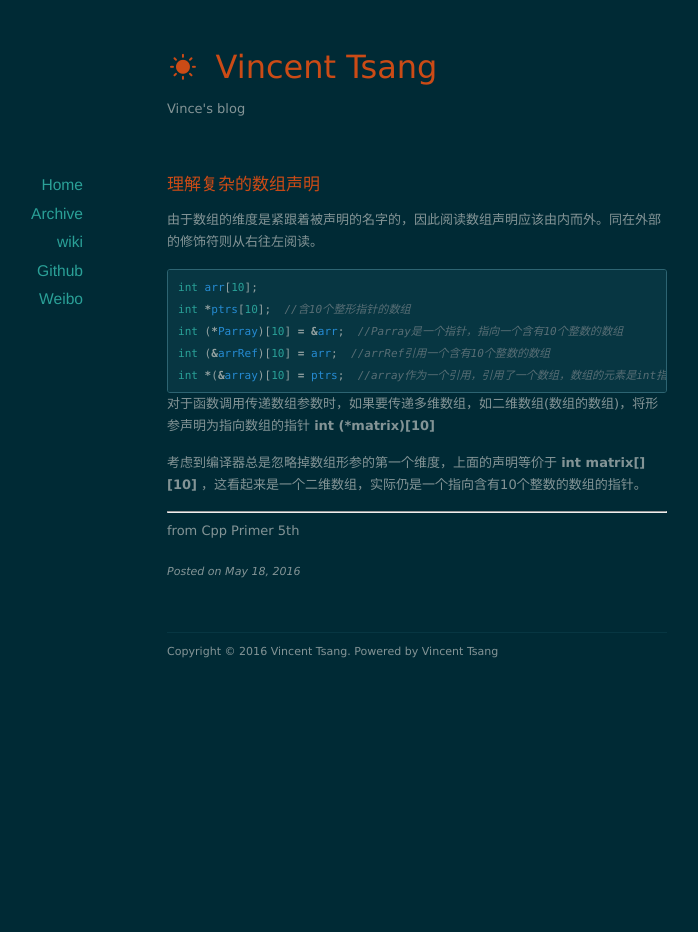
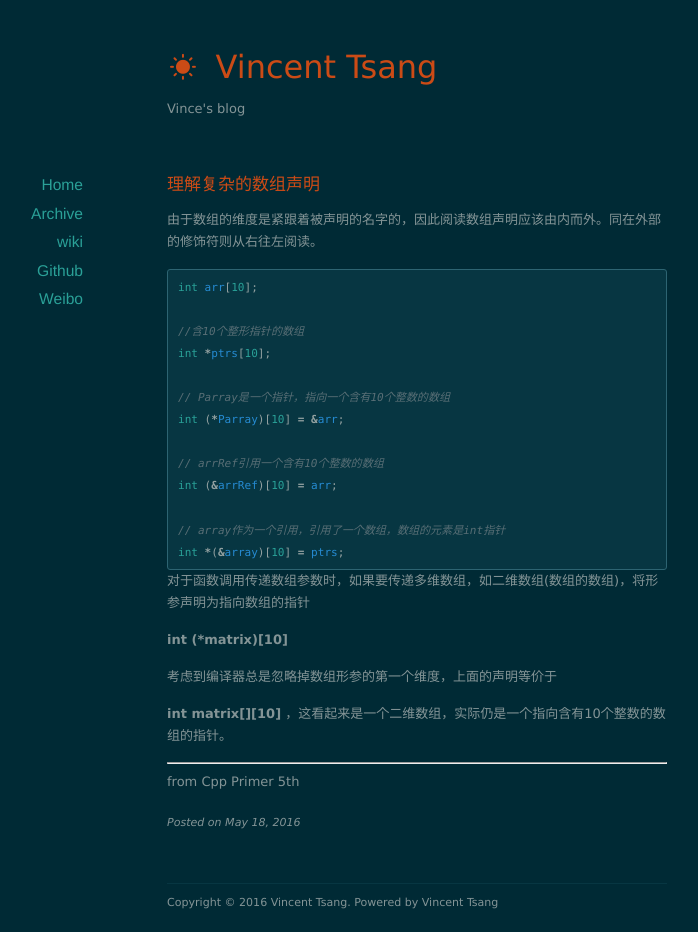
Before and after one commit to vinceTsang/vincetsang.github.io, a Jekyll site: the page built from _posts/2016-05-18-complicated-array.md, in a window 1280 px wide. Shown: the whole page, without its empty margins (223-921 px from the left). Built offline with Jekyll 4.4.1, drawn with Linux system fonts in a browser that asks for light colours; nearby versions of some CDN libraries; before the commit the page ends 900 px from its top, so only the background shows below that.

```diff
--- a/_posts/2016-05-18-complicated-array.md
+++ b/_posts/2016-05-18-complicated-array.md
@@ -9,15 +9,28 @@ categories: vince
 
 {% highlight cpp %}
 int arr[10];
-int *ptrs[10];  //含10个整形指针的数组
-int (*Parray)[10] = &arr;  //Parray是一个指针，指向一个含有10个整数的数组
-int (&arrRef)[10] = arr;  //arrRef引用一个含有10个整数的数组
-int *(&array)[10] = ptrs;  //array作为一个引用，引用了一个数组，数组的元素是int指针
+
+//含10个整形指针的数组
+int *ptrs[10];
+
+// Parray是一个指针，指向一个含有10个整数的数组
+int (*Parray)[10] = &arr;
+
+// arrRef引用一个含有10个整数的数组
+int (&arrRef)[10] = arr;
+
+// array作为一个引用，引用了一个数组，数组的元素是int指针
+int *(&array)[10] = ptrs;
+
 {% endhighlight %}
 
-对于函数调用传递数组参数时，如果要传递多维数组，如二维数组(数组的数组)，将形参声明为指向数组的指针 **int (*matrix)[10]**
+对于函数调用传递数组参数时，如果要传递多维数组，如二维数组(数组的数组)，将形参声明为指向数组的指针
 
-考虑到编译器总是忽略掉数组形参的第一个维度，上面的声明等价于 **int matrix[][10]** ，这看起来是一个二维数组，实际仍是一个指向含有10个整数的数组的指针。
+**int (*matrix)[10]**
+
+考虑到编译器总是忽略掉数组形参的第一个维度，上面的声明等价于
+
+**int matrix[][10]** ，这看起来是一个二维数组，实际仍是一个指向含有10个整数的数组的指针。
 
 ---
 
```
